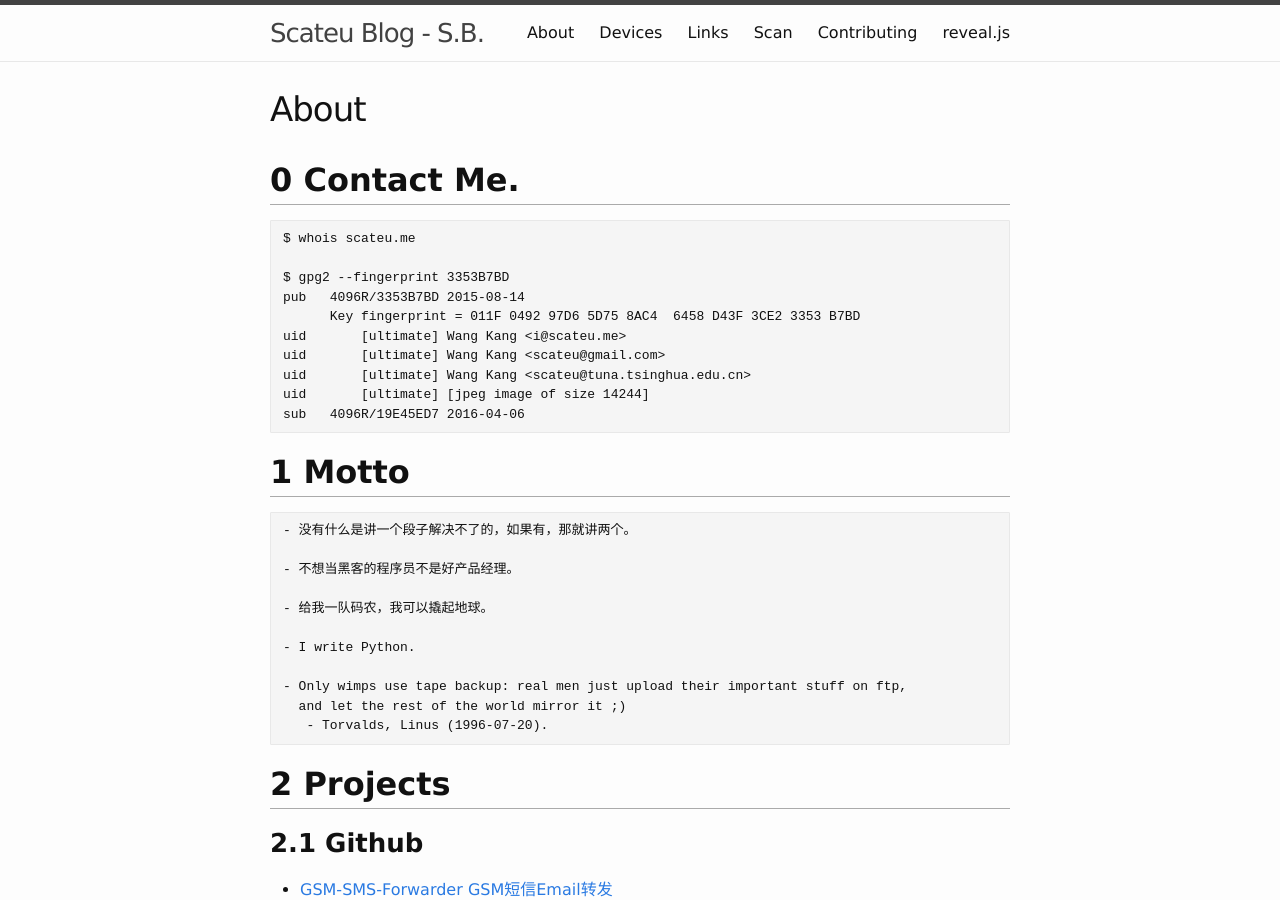
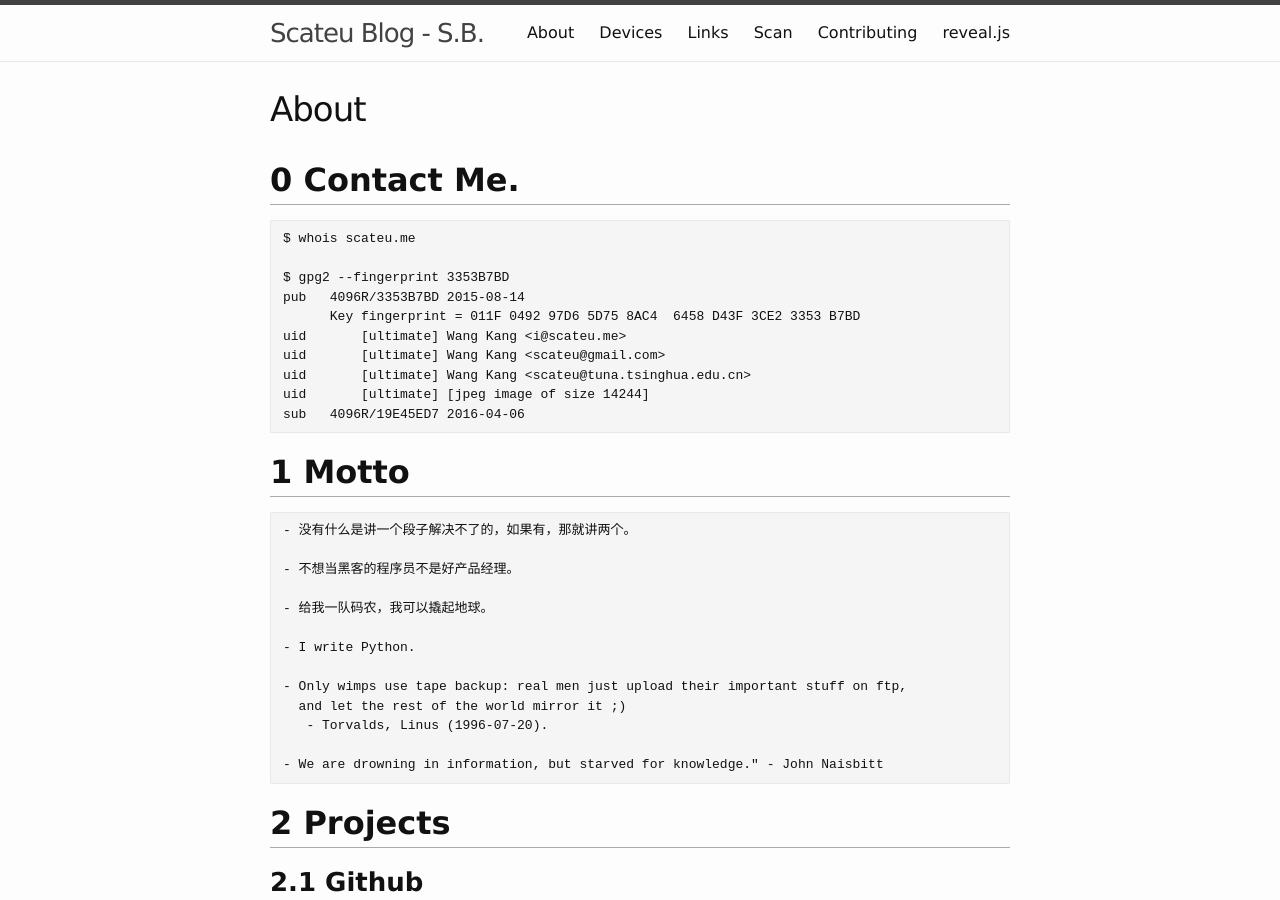
Before and after one commit to scateu/scateu.github.io, a Jekyll site: the page built from _pages/about.md, in a window 1280 px wide and 900 px high. Built offline with Jekyll 4.4.1, drawn with Linux system fonts in a browser that asks for light colours; comment, search, counter and statistics services are not loaded.

Commit message:
Create about.md

```diff
--- a/_pages/about.md
+++ b/_pages/about.md
@@ -31,6 +31,7 @@ permalink: /about/
       and let the rest of the world mirror it ;)
        - Torvalds, Linus (1996-07-20).
 
+    - We are drowning in information, but starved for knowledge." - John Naisbitt
 
 ## 2 Projects
 
```
